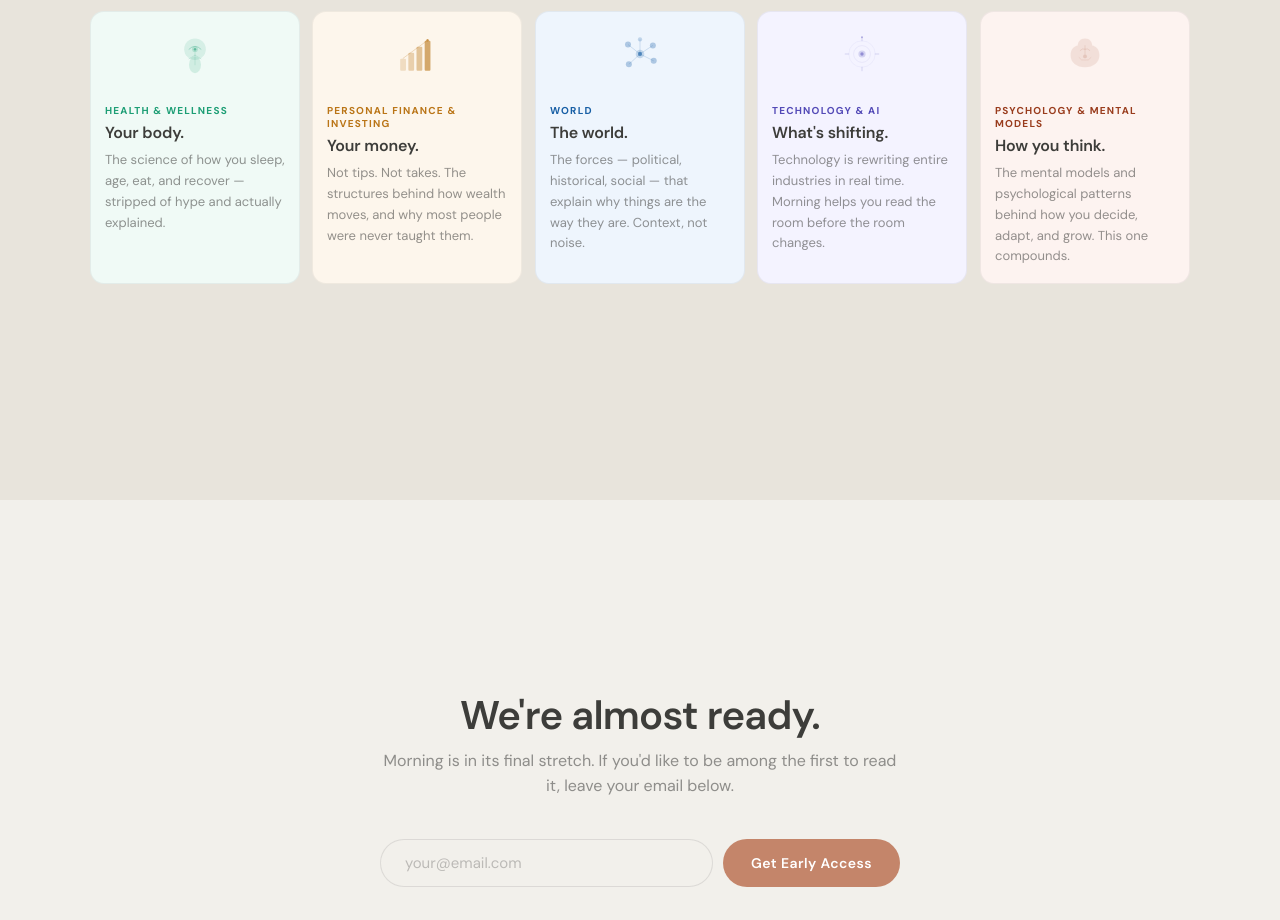
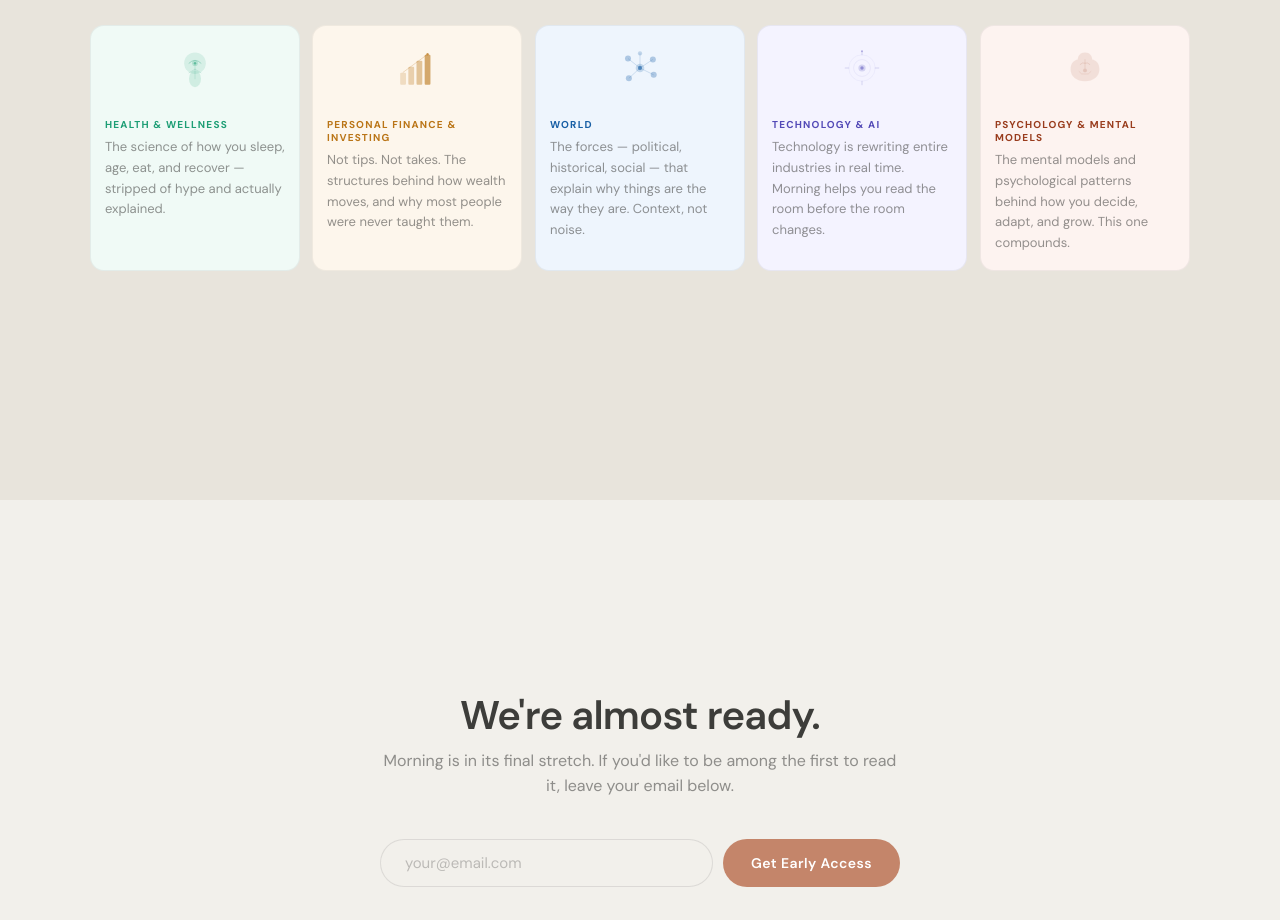
Before and after one commit to priyatam-v/morning-website, a Next.js app: page / in a window 1280 px wide. Shown: the part 1900-2820 px from the top of the page. Built offline with nearby package versions, Linux system fonts and the light colour scheme; no server answers; a web font is replaced by a local one.

Commit message:
content: remove sub-headings from Worlds section

```diff
--- a/app/components/Worlds.tsx
+++ b/app/components/Worlds.tsx
@@ -157,7 +157,6 @@ export default function Worlds() {
               <p className={styles.worldCategory} style={{ color: world.color }}>
                 {world.category}
               </p>
-              <h3 className={styles.worldName}>{world.name}</h3>
               <p className={styles.worldDesc}>{world.lines.join(' ')}</p>
             </div>
           </div>
```
